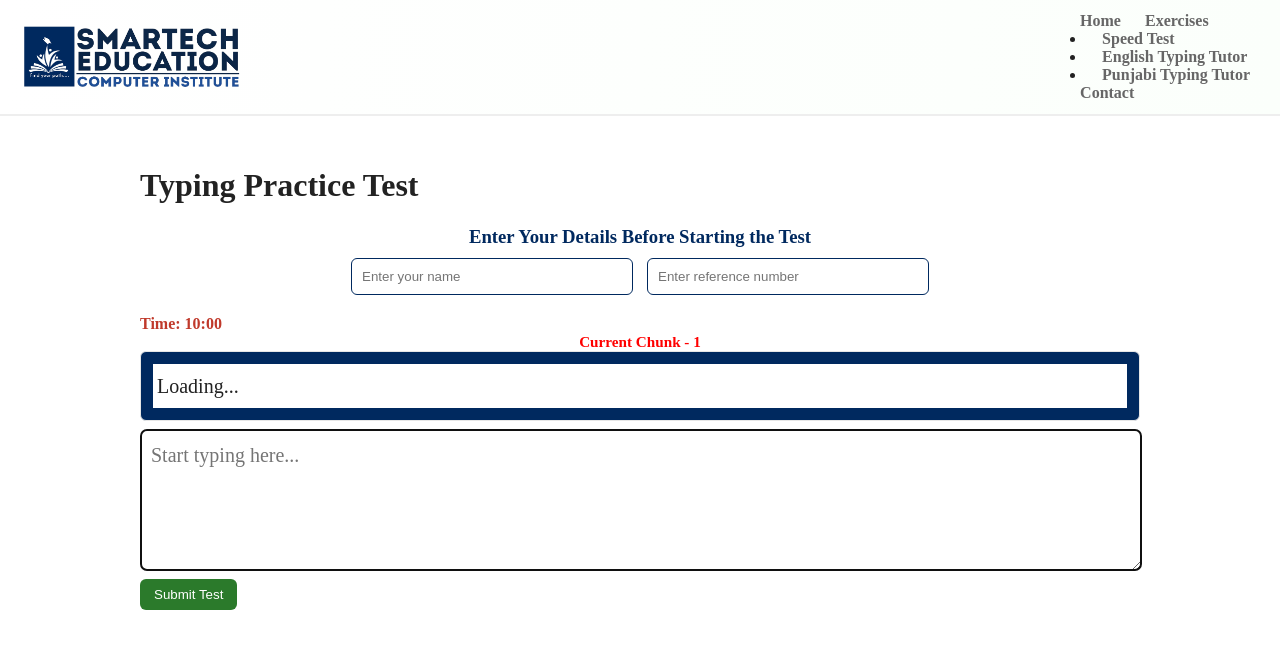
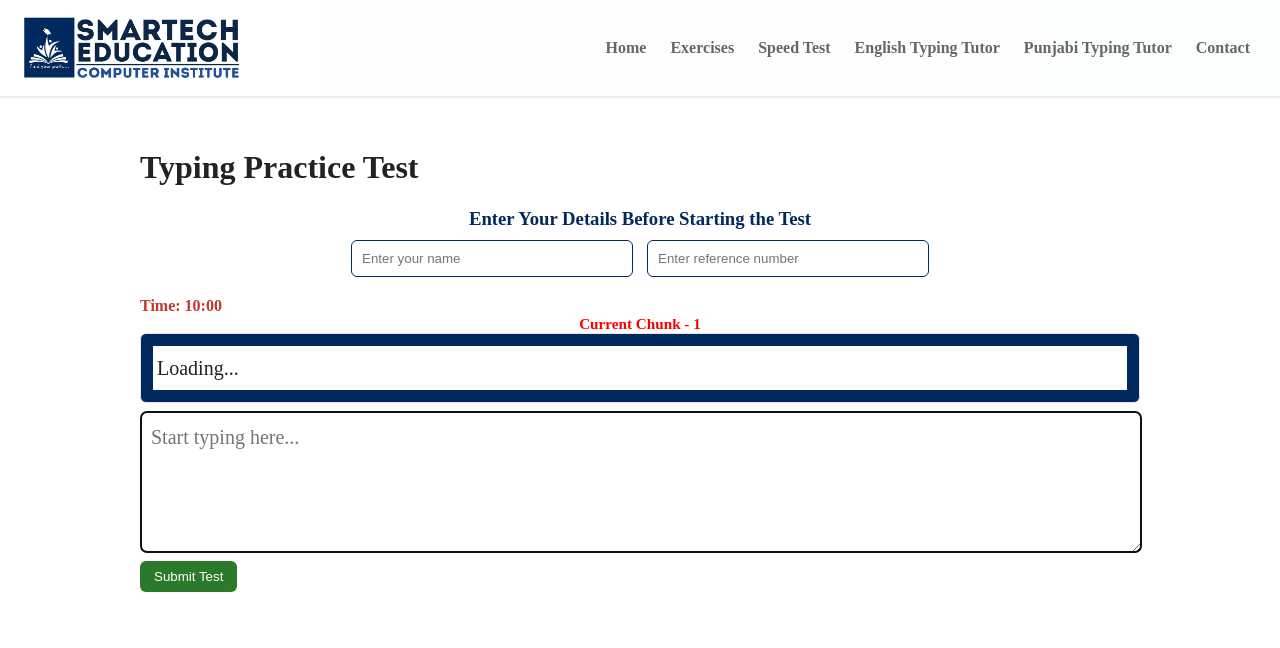
Before and after one commit to skrajb/smt, a plain HTML site: page index.html in a window 1280 px wide. Drawn offline with Linux system fonts and the light colour scheme.

Commit message:
Update index.html

```diff
--- a/index.html
+++ b/index.html
@@ -24,9 +24,9 @@ document.addEventListener('keydown', function(e) {
   <nav class="main-nav">
     <a href="Home.html">Home</a>
     <a href="exercises.html">Exercises</a>
-   <li><a href="english_tutor.html">Speed Test</a></li>
-	 <li><a href="engtutor.html">English Typing Tutor</a></li>
-	  <li><a href="pbitutor.html">Punjabi Typing Tutor</a></li>
+   <a href="english_tutor.html">Speed Test</a>
+	 <a href="engtutor.html">English Typing Tutor</a>
+	  <a href="pbitutor.html">Punjabi Typing Tutor</a>
     <a href="contact.html">Contact</a>
   </nav>
 </header>
```
